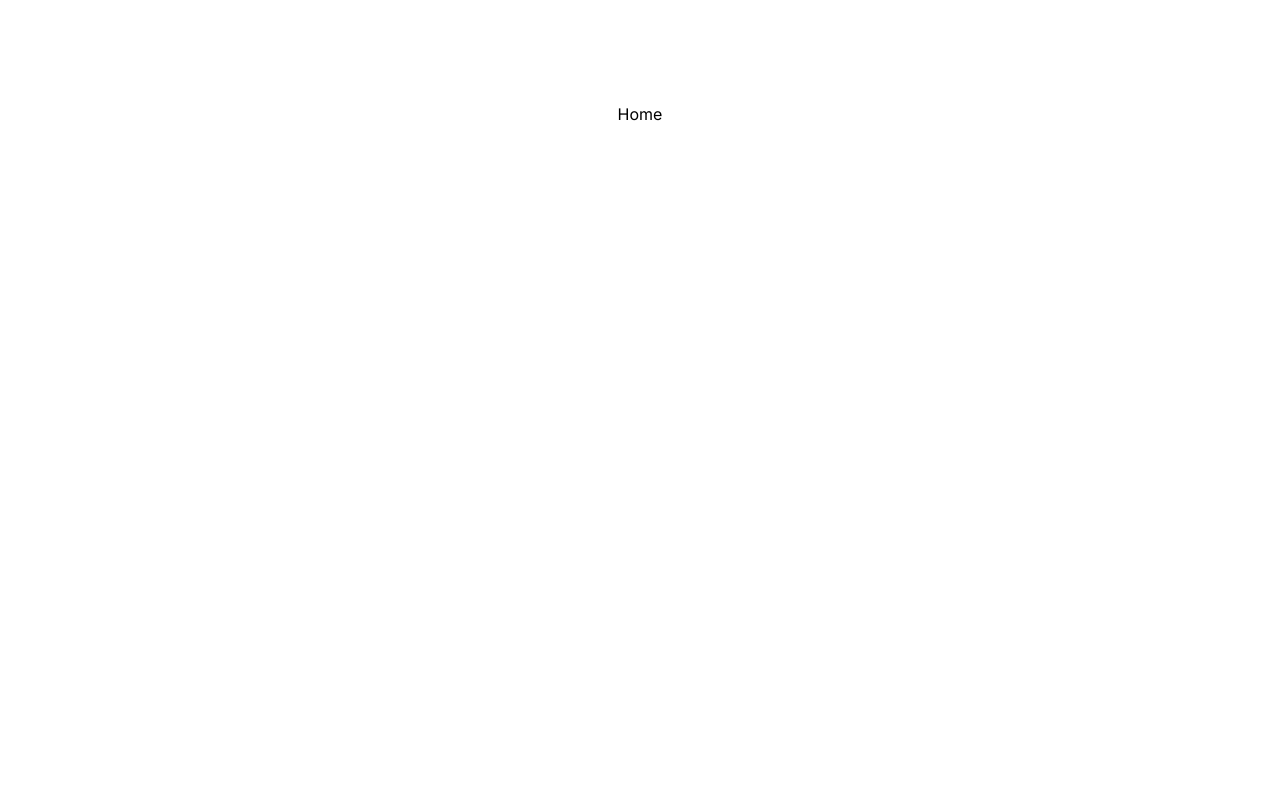
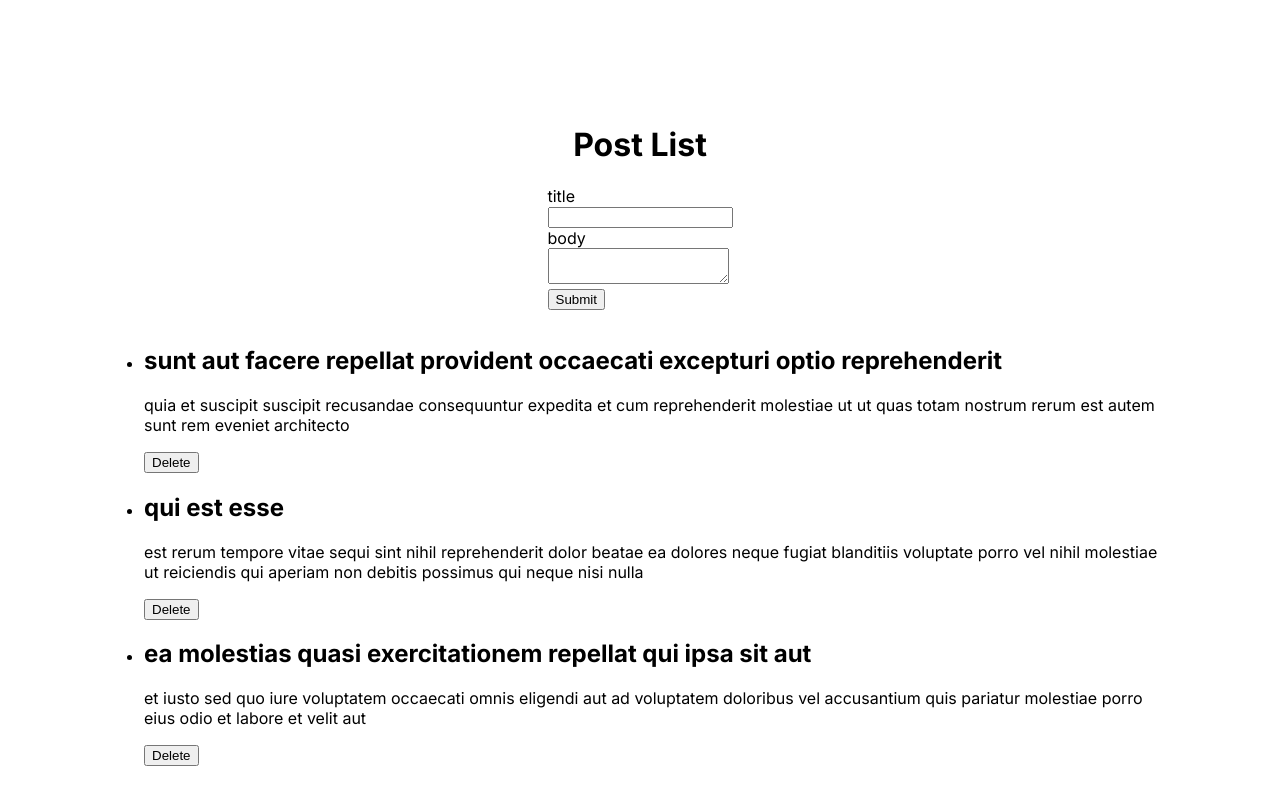
Before and after one commit to z1zon/z1zon-study, a Next.js app in the folder 99. 퐁당퐁당/5회차/syoung/: page / in a window 1280 px wide. Shown: the top 788 px of the page. Built offline with nearby package versions, Linux system fonts and the light colour scheme.

Commit message:
feat: 테스트용 api, ui 추가

```diff
--- /dev/null
+++ b/99. 퐁당퐁당/5회차/syoung/app/api/posts/[id]/route.ts
@@ -0,0 +1,36 @@
+import { PostDto } from "@/app/types/posts";
+import { getPosts, updatePosts } from "../utils";
+
+export async function PUT(
+  request: Request,
+  { params }: { params: { id: string } }
+) {
+  const id = parseInt(params.id);
+  const body: PostDto = await request.json();
+
+  const posts = getPosts();
+  const newPosts = posts.map((post) =>
+    post.id === id
+      ? {
+          ...post,
+          ...body,
+        }
+      : post
+  );
+  updatePosts(newPosts);
+
+  return Response.json({ ...body });
+}
+
+export async function DELETE(
+  _: Request,
+  { params }: { params: { id: string } }
+) {
+  const id = parseInt(params.id);
+
+  const posts = getPosts();
+  const filteredPosts = posts.filter((post) => post.id !== id);
+  updatePosts(filteredPosts);
+
+  return Response.json({});
+}
--- /dev/null
+++ b/99. 퐁당퐁당/5회차/syoung/app/api/posts/route.ts
@@ -0,0 +1,22 @@
+import { PostDto } from "@/app/types/posts";
+import { getPosts, updatePosts } from "./utils";
+
+export async function GET() {
+  const posts = getPosts();
+
+  return Response.json(posts);
+}
+
+export async function POST(request: Request) {
+  const body: PostDto = await request.json();
+
+  const posts = getPosts();
+  const lastId = posts[posts.length - 1].id || 0;
+  const newPost = {
+    ...body,
+    id: lastId + 1,
+  };
+  updatePosts([...posts, newPost]);
+
+  return Response.json(newPost);
+}
--- /dev/null
+++ b/99. 퐁당퐁당/5회차/syoung/app/api/posts/utils.ts
@@ -0,0 +1,13 @@
+import fs from "fs";
+import { Post } from "@/app/types/posts";
+
+export const FILE_PATH = process.cwd() + "/app/resources/posts.json";
+
+export const getPosts = (): Post[] => {
+  const data = fs.readFileSync(FILE_PATH, "utf-8");
+  return JSON.parse(data);
+};
+
+export const updatePosts = (posts: Post[]) => {
+  fs.writeFileSync(FILE_PATH, JSON.stringify(posts), "utf-8");
+};
--- /dev/null
+++ b/99. 퐁당퐁당/5회차/syoung/app/apis/posts.ts
@@ -0,0 +1,24 @@
+import _axios from "axios";
+import { Post, PostDto } from "../types/posts";
+
+const BASE_URL = "http://localhost:3000/api";
+
+const axios = _axios.create({
+  baseURL: BASE_URL,
+});
+
+export const getPosts = async () => {
+  return await axios.get<Post[]>("/posts").then((v) => v.data);
+};
+
+export const createPost = async (data: PostDto) => {
+  return await axios.post<Post>("/posts", data).then((v) => v.data);
+};
+
+export const updatePost = async (id: Post["id"], data: PostDto) => {
+  return await axios.put<Post>(`/posts/${id}`, data).then((v) => v.data);
+};
+
+export const deletePost = async (id: Post["id"]) => {
+  return await axios.delete(`/posts/${id}`).then((v) => v.data);
+};
--- /dev/null
+++ b/99. 퐁당퐁당/5회차/syoung/app/components/PostInput.tsx
@@ -0,0 +1,52 @@
+"use client";
+
+import { useState } from "react";
+import { PostDto } from "../types/posts";
+import { createPost } from "../apis/posts";
+
+export const PostInput = () => {
+  const [form, setForm] = useState<PostDto>({
+    title: "",
+    body: "",
+  });
+
+  const handleChange = (name: keyof PostDto, value: string) => {
+    setForm((prevForm) => ({
+      ...prevForm,
+      [name]: value,
+    }));
+  };
+
+  const handleSubmit = async () => {
+    const result = await createPost(form);
+    alert(`Create ${JSON.stringify(result)}`);
+  };
+
+  return (
+    <div>
+      <div>
+        <div>
+          <label htmlFor="title">title</label>
+        </div>
+        <input
+          name="title"
+          value={form.title}
+          onChange={(e) => handleChange("title", e.target.value)}
+        />
+      </div>
+      <div>
+        <div>
+          <label htmlFor="body">body</label>
+        </div>
+        <textarea
+          name="body"
+          value={form.body}
+          onChange={(e) => handleChange("body", e.target.value)}
+        />
+      </div>
+      <button type="button" onClick={handleSubmit}>
+        Submit
+      </button>
+    </div>
+  );
+};
--- /dev/null
+++ b/99. 퐁당퐁당/5회차/syoung/app/components/PostList.tsx
@@ -0,0 +1,31 @@
+"use client";
+
+import { useEffect, useState } from "react";
+import { deletePost, getPosts } from "../apis/posts";
+import { Post } from "../types/posts";
+
+export const PostList = () => {
+  const [posts, setPosts] = useState<Post[]>([]);
+
+  useEffect(() => {
+    getPosts().then((data) => setPosts(data));
+  }, []);
+
+  const handleDelete = (id: number) => {
+    deletePost(id);
+  };
+
+  return (
+    <ul>
+      {posts.map(({ id, title, body }) => (
+        <li key={id} style={{ marginTop: "16px" }}>
+          <h2>{title}</h2>
+          <p>{body}</p>
+          <button type="button" onClick={() => handleDelete(id)}>
+            Delete
+          </button>
+        </li>
+      ))}
+    </ul>
+  );
+};
--- a/99. 퐁당퐁당/5회차/syoung/app/page.tsx
+++ b/99. 퐁당퐁당/5회차/syoung/app/page.tsx
@@ -1,5 +1,14 @@
+import { useEffect } from "react";
 import styles from "./page.module.scss";
+import { PostList } from "./components/PostList";
+import { PostInput } from "./components/PostInput";
 
 export default function Home() {
-  return <main className={styles.main}>Home</main>;
+  return (
+    <main className={styles.main}>
+      <h1>Post List</h1>
+      <PostInput />
+      <PostList />
+    </main>
+  );
 }
--- /dev/null
+++ b/99. 퐁당퐁당/5회차/syoung/app/resources/posts.json
@@ -0,0 +1,52 @@
+[
+  {
+    "id": 1,
+    "title": "sunt aut facere repellat provident occaecati excepturi optio reprehenderit",
+    "body": "quia et suscipit\nsuscipit recusandae consequuntur expedita et cum\nreprehenderit molestiae ut ut quas totam\nnostrum rerum est autem sunt rem eveniet architecto"
+  },
+  {
+    "id": 2,
+    "title": "qui est esse",
+    "body": "est rerum tempore vitae\nsequi sint nihil reprehenderit dolor beatae ea dolores neque\nfugiat blanditiis voluptate porro vel nihil molestiae ut reiciendis\nqui aperiam non debitis possimus qui neque nisi nulla"
+  },
+  {
+    "id": 3,
+    "title": "ea molestias quasi exercitationem repellat qui ipsa sit aut",
+    "body": "et iusto sed quo iure\nvoluptatem occaecati omnis eligendi aut ad\nvoluptatem doloribus vel accusantium quis pariatur\nmolestiae porro eius odio et labore et velit aut"
+  },
+  {
+    "id": 4,
+    "title": "eum et est occaecati",
+    "body": "ullam et saepe reiciendis voluptatem adipisci\nsit amet autem assumenda provident rerum culpa\nquis hic commodi nesciunt rem tenetur doloremque ipsam iure\nquis sunt voluptatem rerum illo velit"
+  },
+  {
+    "id": 5,
+    "title": "nesciunt quas odio",
+    "body": "repudiandae veniam quaerat sunt sed\nalias aut fugiat sit autem sed est\nvoluptatem omnis possimus esse voluptatibus quis\nest aut tenetur dolor neque"
+  },
+  {
+    "id": 6,
+    "title": "dolorem eum magni eos aperiam quia",
+    "body": "ut aspernatur corporis harum nihil quis provident sequi\nmollitia nobis aliquid molestiae\nperspiciatis et ea nemo ab reprehenderit accusantium quas\nvoluptate dolores velit et doloremque molestiae"
+  },
+  {
+    "id": 7,
+    "title": "magnam facilis autem",
+    "body": "dolore placeat quibusdam ea quo vitae\nmagni quis enim qui quis quo nemo aut saepe\nquidem repellat excepturi ut quia\nsunt ut sequi eos ea sed quas"
+  },
+  {
+    "id": 8,
+    "title": "dolorem dolore est ipsam",
+    "body": "dignissimos aperiam dolorem qui eum\nfacilis quibusdam animi sint suscipit qui sint possimus cum\nquaerat magni maiores excepturi\nipsam ut commodi dolor voluptatum modi aut vitae"
+  },
+  {
+    "id": 9,
+    "title": "nesciunt iure omnis dolorem tempora et accusantium",
+    "body": "consectetur animi nesciunt iure dolore\nenim quia ad\nveniam autem ut quam aut nobis\net est aut quod aut provident voluptas autem voluptas"
+  },
+  {
+    "id": 10,
+    "title": "optio molestias id quia eum",
+    "body": "quo et expedita modi cum officia vel magni\ndoloribus qui repudiandae\nvero nisi sit\nquos veniam quod sed accusamus veritatis error"
+  }
+]
--- /dev/null
+++ b/99. 퐁당퐁당/5회차/syoung/app/types/posts.ts
@@ -0,0 +1,7 @@
+export type Post = {
+  id: number;
+  title: string;
+  body: string;
+};
+
+export type PostDto = Omit<Post, "id">;
--- a/99. 퐁당퐁당/5회차/syoung/package.json
+++ b/99. 퐁당퐁당/5회차/syoung/package.json
@@ -10,6 +10,7 @@
   },
   "dependencies": {
     "@tanstack/react-query": "^5.24.8",
+    "axios": "^1.6.7",
     "classnames": "^2.5.1",
     "next": "14.1.1",
     "react": "^18",
```
